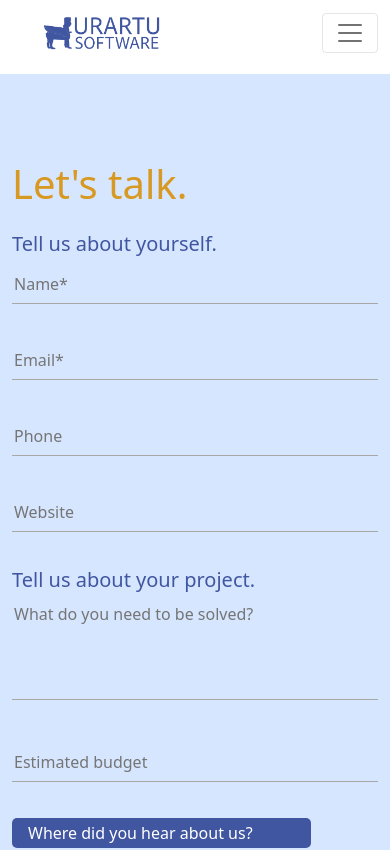
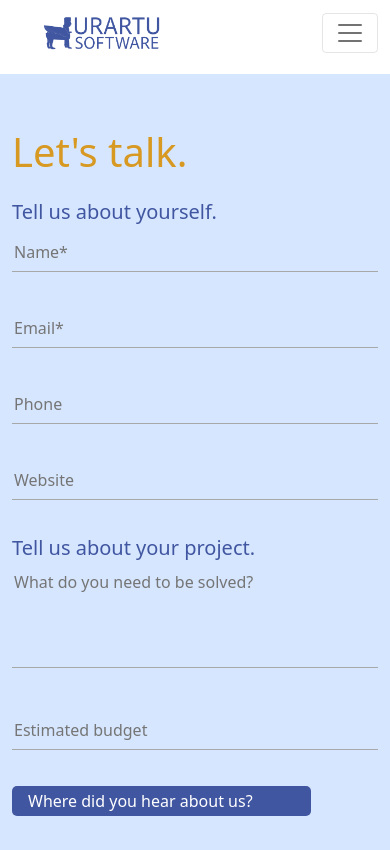
Before and after one commit to vaheaslanyan/urartusoftware-ui, an Angular app: page /contact in a window 390 px wide. Shown: the top 850 px of the page. Built offline with nearby package versions, Linux system fonts and the light colour scheme.

Commit message:
Add theme-color in head of html for iphone status bar color

```diff
--- a/src/app/app.component.scss
+++ b/src/app/app.component.scss
@@ -1,3 +1,3 @@
 #appMainDiv {
-    margin-top: 80px;
+    padding-top: 0px;
 }
--- a/src/index.html
+++ b/src/index.html
@@ -2,6 +2,7 @@
 <html lang="en">
 <head>
   <meta charset="utf-8">
+  <meta name="theme-color" content="#4056A1" />
   <title>UrartusoftwareUi</title>
   <base href="/">
   <meta name="viewport" content="width=device-width, initial-scale=1">
--- a/src/styles.scss
+++ b/src/styles.scss
@@ -21,7 +21,6 @@
 html body {
     background-color: var(--color-background-primary);
     color: var(--color-text-primary);
-
 }
 
 h1 {
```
